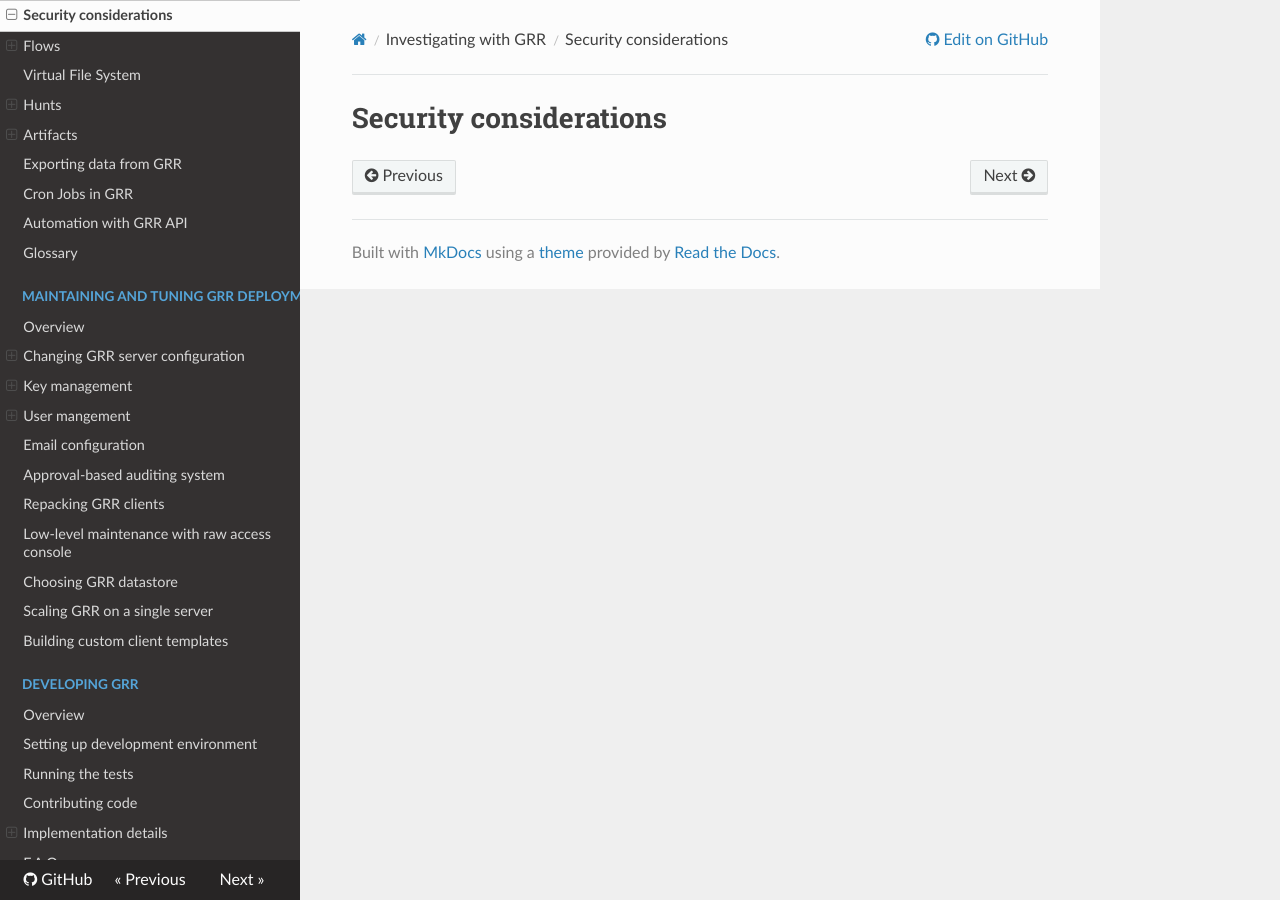
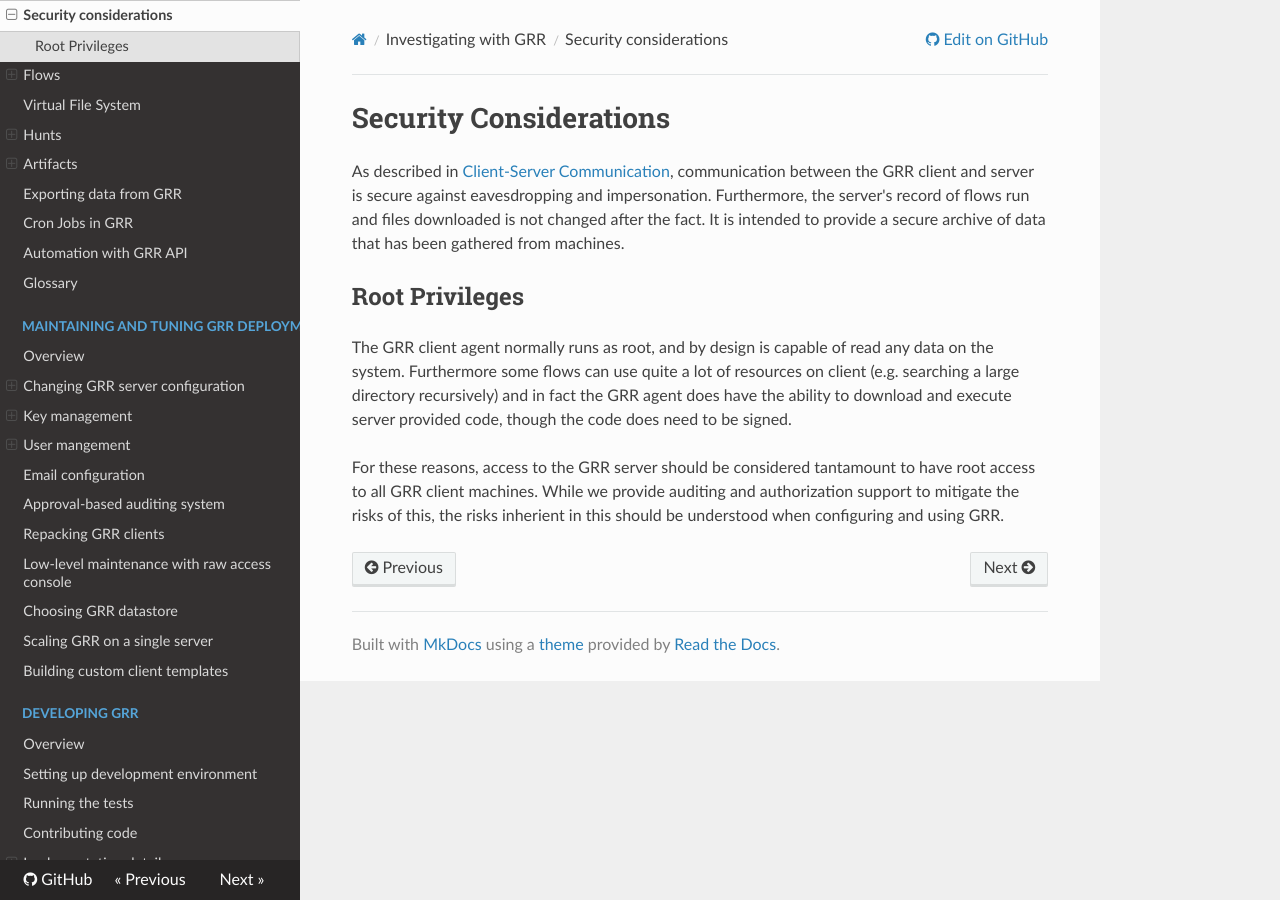
Before and after one commit to google/grr-doc, an MkDocs documentation site: the page built from docs/investigating-with-grr/security-considerations.md, in a window 1280 px wide. Built offline with MkDocs 1.6.1, drawn with Linux system fonts in a browser that asks for light colours; nearby versions of some CDN libraries; old or Windows-style settings are respelled for this version of MkDocs.

Commit message:
Initial Security Considerations writeup.

```diff
--- a/docs/investigating-with-grr/security-considerations.md
+++ b/docs/investigating-with-grr/security-considerations.md
@@ -1 +1,20 @@
-# Security considerations
+# Security Considerations
+
+As described in [Client-Server Communication](client-server-communication.md),
+communication between the GRR client and server is secure against eavesdropping
+and impersonation. Furthermore, the server's record of flows run and files
+downloaded is not changed after the fact. It is intended to provide a secure
+archive of data that has been gathered from machines.
+
+## Root Privileges
+
+The GRR client agent normally runs as root, and by design is capable of read any
+data on the system. Furthermore some flows can use quite a lot of resources on
+client (e.g. searching a large directory recursively) and in fact the GRR agent
+does have the ability to download and execute server provided code, though the
+code does need to be signed.
+
+For these reasons, access to the GRR server should be considered tantamount to
+have root access to all GRR client machines. While we provide auditing and
+authorization support to mitigate the risks of this, the risks inherient in this
+should be understood when configuring and using GRR.
```
